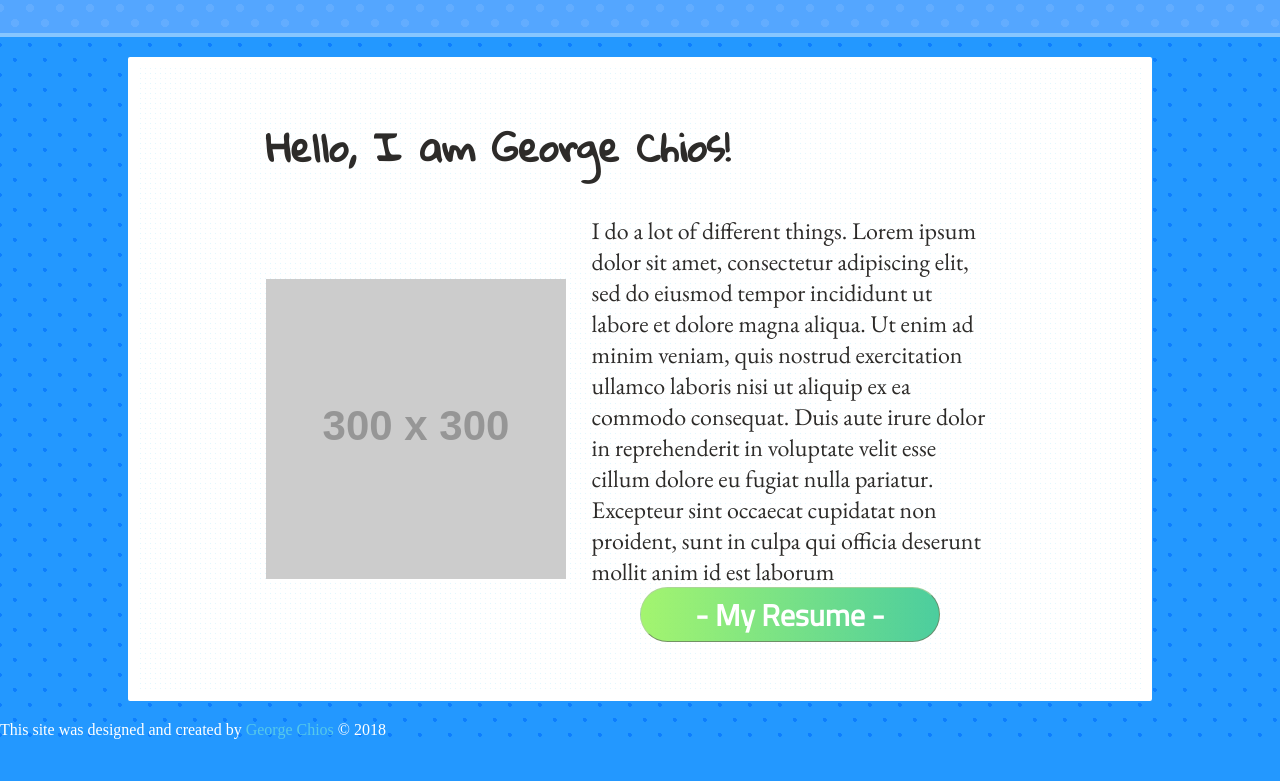
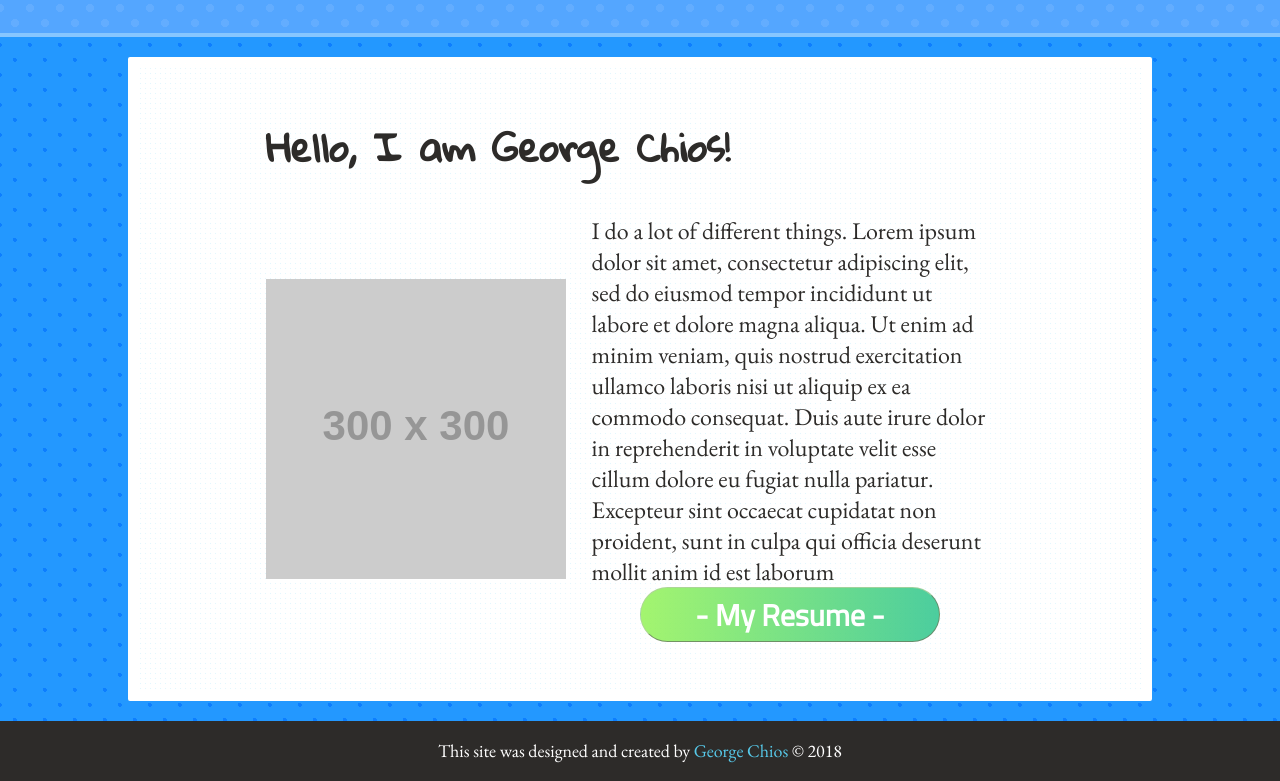
Before and after one commit to rusticpenguin/georgechios, a React (Create React App) app in the folder georgechios/: page / in a window 1280 px wide. Shown: the part 315-1096 px from the top of the page. Before the commit the page ends 1054 px from the top, so only its background shows below. Built offline with nearby package versions, Linux system fonts and the light colour scheme.

Commit message:
Styled footer

```diff
--- a/georgechios/src/Components/App.css
+++ b/georgechios/src/Components/App.css
@@ -47,6 +47,7 @@ article {
 }
 
 span {
+    font-family: 'EB Garamond', normal;
     color: white;
 }
 
--- a/georgechios/src/Components/Footer.css
+++ b/georgechios/src/Components/Footer.css
@@ -0,0 +1,11 @@
+footer {
+    display: flex;
+    justify-content: center;
+    align-items: center;
+    margin: 0;
+    background: #2D2B29;
+    width: 100%;
+    height: 60px;
+    text-align: center;
+    font-size: 18px;
+}
```
